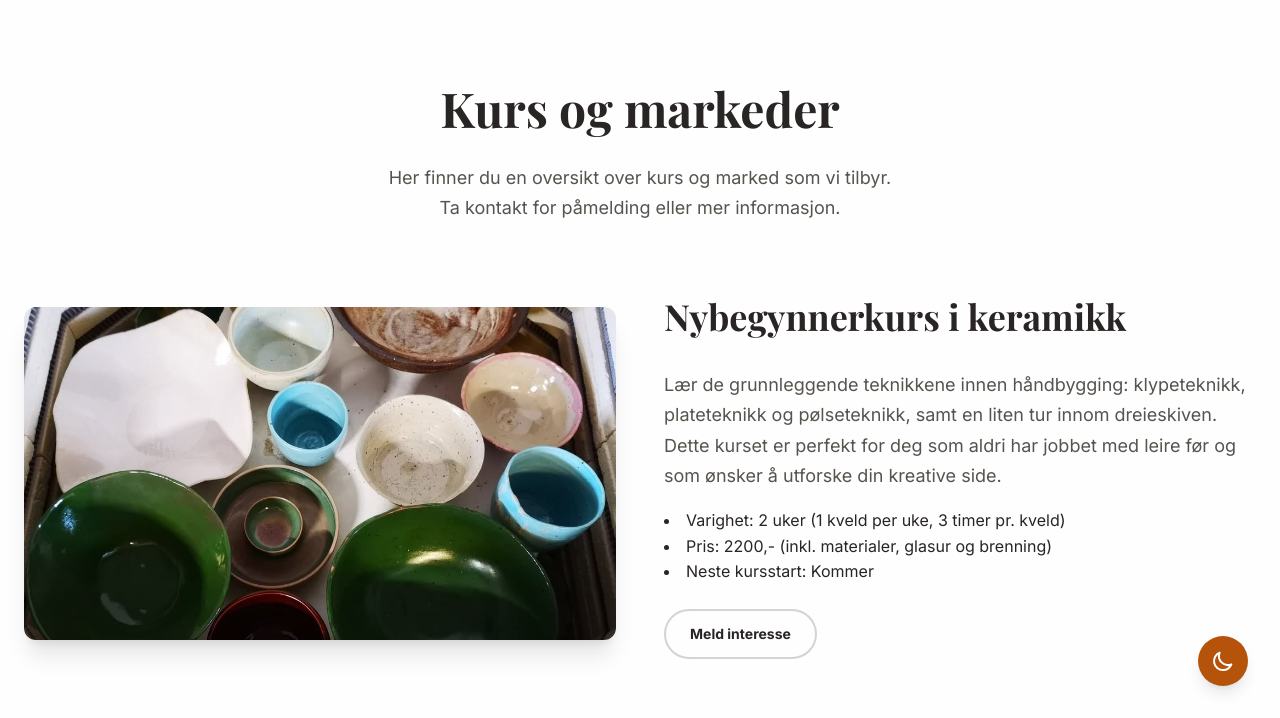
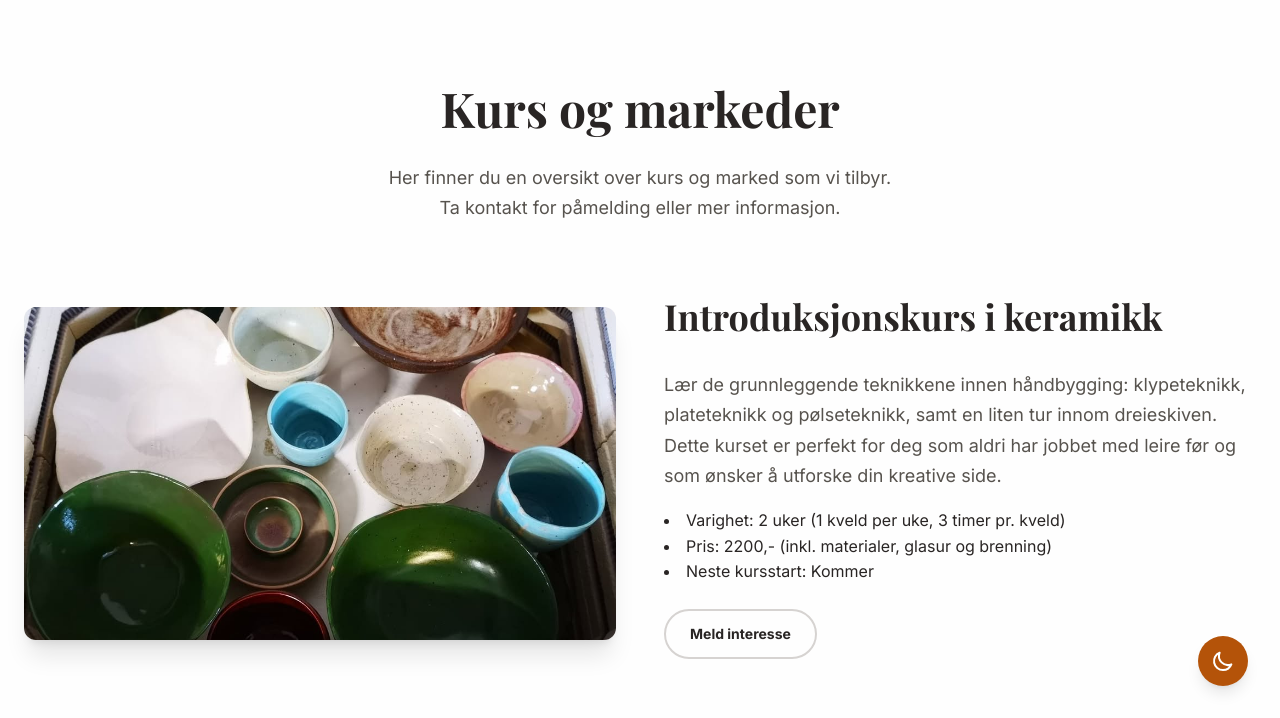
Before and after one commit to FunnyEivske/Leirefolket_test, a website built with Vite: page kurs.html in a window 1280 px wide. Shown: the part 82-800 px from the top of the page. Built offline with nearby package versions, Linux system fonts and the light colour scheme; no server answers.

Commit message:
Endret tekst i kursoverskrift

```diff
--- a/kurs.html
+++ b/kurs.html
@@ -95,13 +95,13 @@
 
                 <div class="kurs-liste-container">
 
-                    <!-- Kurs 1: Nybegynnerkurs -->
+                    <!-- Kurs 1: Introduksjonskurs i keramikk-->
                     <article class="kurs-liste-item">
                         <div class="kurs-liste-item-image-container">
                             <img src="Media/Bilder/Ny.jpg" alt="Nybegynnerkurs" class="kurs-liste-item-image">
                         </div>
                         <div class="kurs-liste-item-text">
-                            <h2>Nybegynnerkurs i keramikk</h2>
+                            <h2>Introduksjonskurs i keramikk</h2>
                             <p class="text-lg">Lær de grunnleggende teknikkene innen håndbygging: klypeteknikk,
                                 plateteknikk og pølseteknikk, samt en liten tur innom dreieskiven.
                                 <br>
```
